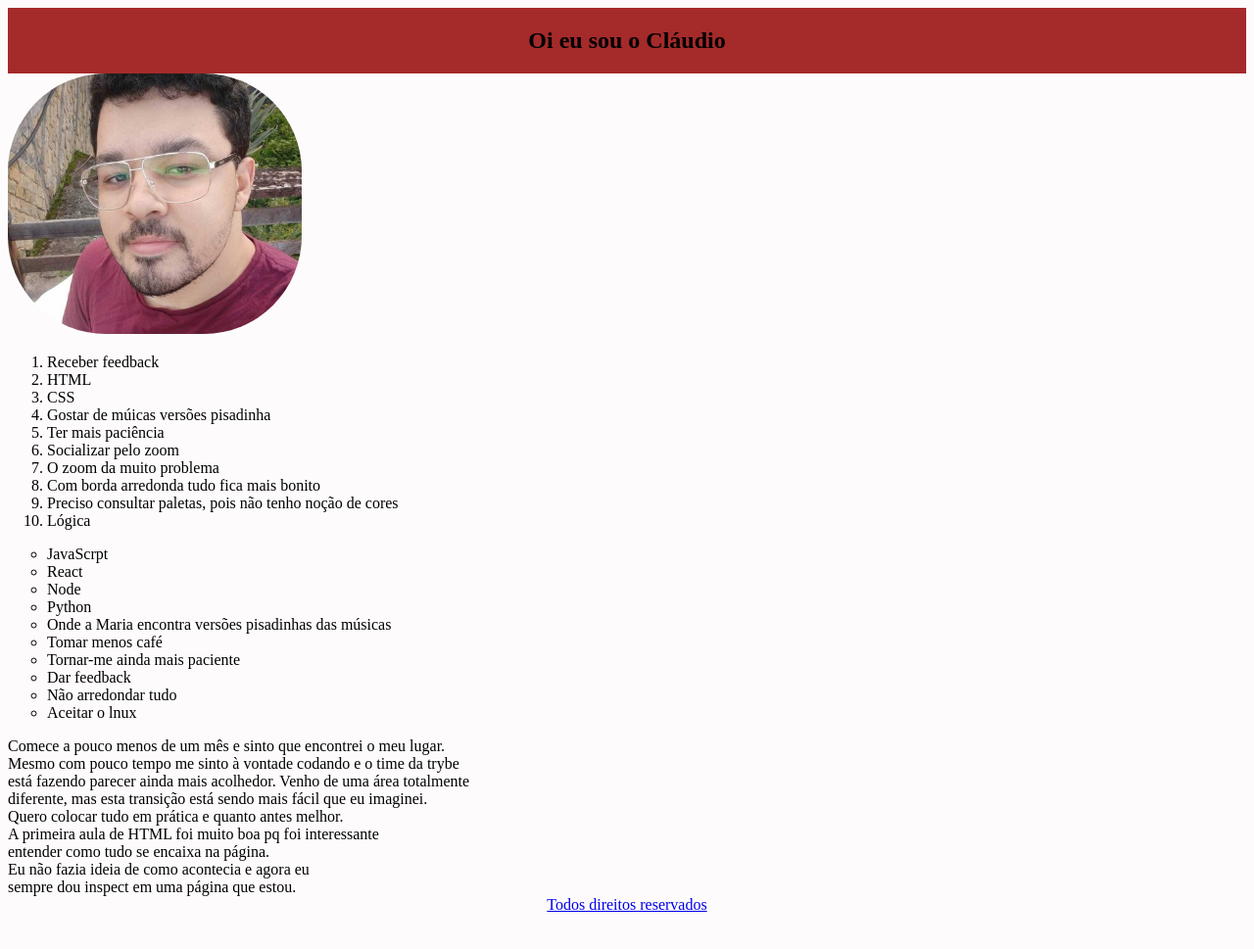
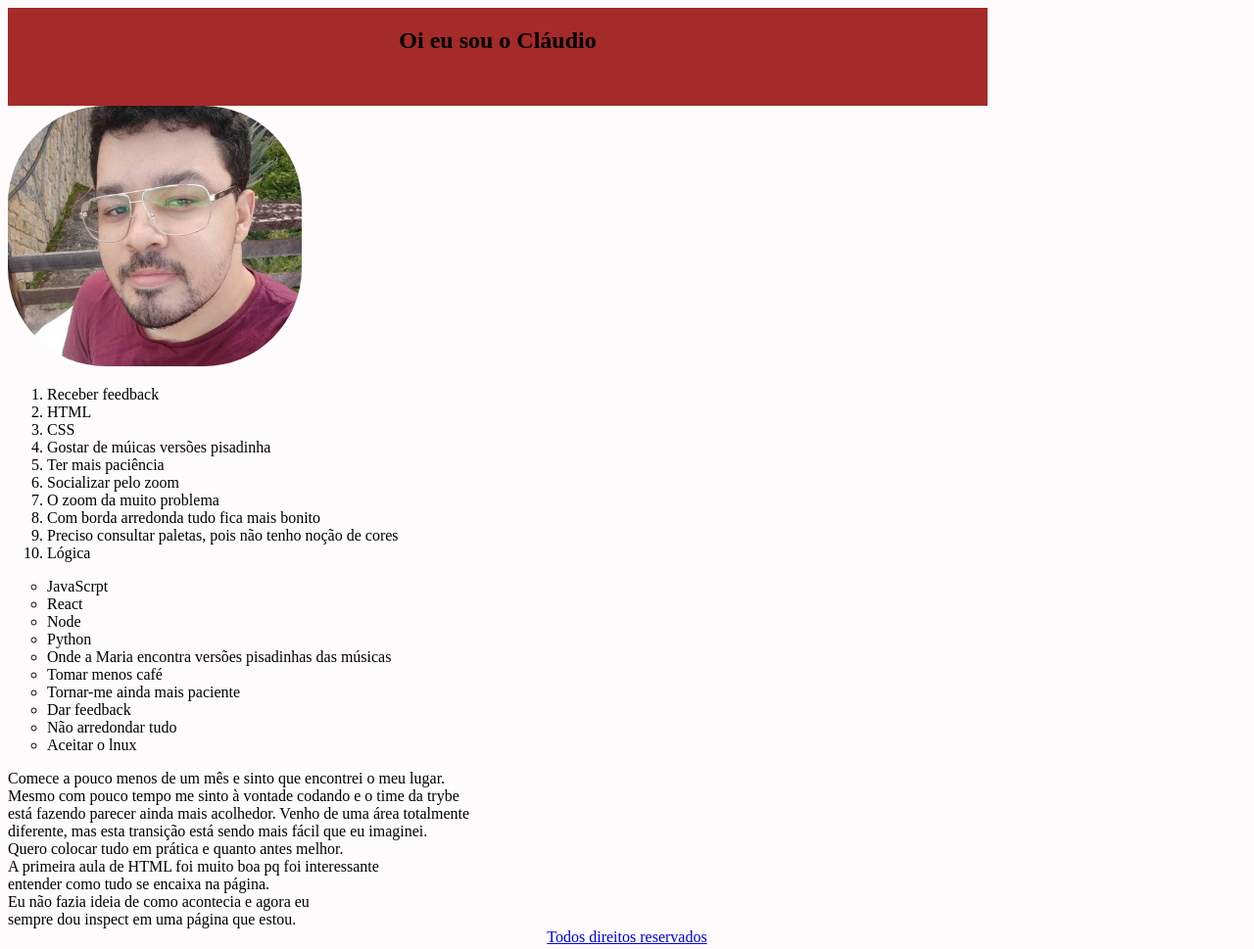
Before and after one commit to melgacoc/lessons-learned, a website: page index.html in a window 1280 px wide. Shown: the whole page at 98% size. Before the commit the page ends 941 px from the top, so only its background shows below. Drawn offline with Linux system fonts and the light colour scheme.

Commit message:
de novo a header

```diff
--- a/style.css
+++ b/style.css
@@ -6,9 +6,9 @@ body {
     margin: 0px;
     position: static;
     background-color: brown;
-    top: 0px;
-    width: auto;
-    height: auto;
+    margin-top: 0px;
+    width: 1000px;
+    height: 100px;
     display: flex;
     flex-direction: row;
     justify-content: center;
@@ -23,7 +23,7 @@ body {
     list-style: decimal;
 }
 
-#licoes_a_aprender{
+#licoes_a_aprender {
     list-style: circle;
 }
 
```
